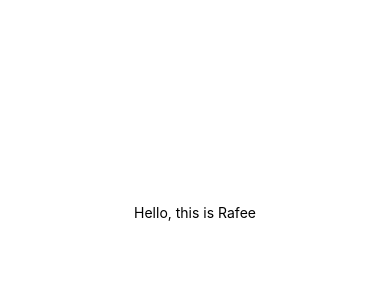
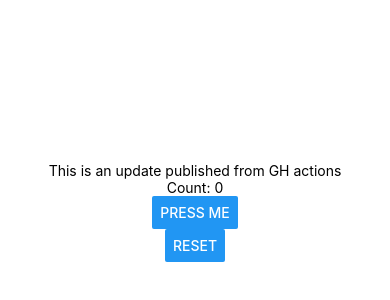
Before and after one commit to rafeeJ/eas-update-test, a React Native app: screen / in a window 390 px wide. Shown: the part 210-510 px from the top of the page. Built offline with nearby package versions, Linux system fonts and the light colour scheme.

Commit message:
feat: adds counter

```diff
--- a/App.js
+++ b/App.js
@@ -1,10 +1,16 @@
 import { StatusBar } from 'expo-status-bar';
-import { StyleSheet, Text, View } from 'react-native';
+import { useState } from 'react';
+import { Button, StyleSheet, Text, View } from 'react-native';
 
 export default function App() {
+  const [count, setCount] = useState(0);
+
   return (
     <View style={styles.container}>
-      <Text>Hello, this is Rafee</Text>
+      <Text>This is an update published from GH actions</Text>
+      <Text>Count: {count}</Text>
+      <Button title='Press me' onPress={() => setCount(count + 1)} />
+      <Button title='Reset' onPress={() => setCount(0)} />
       <StatusBar style="auto" />
     </View>
   );
--- a/eas.json
+++ b/eas.json
@@ -14,7 +14,7 @@
       "distribution": "internal"
     },
     "production": {
-      "channel": "production",
+      "channel": "production"
     }
   },
   "submit": {
```
